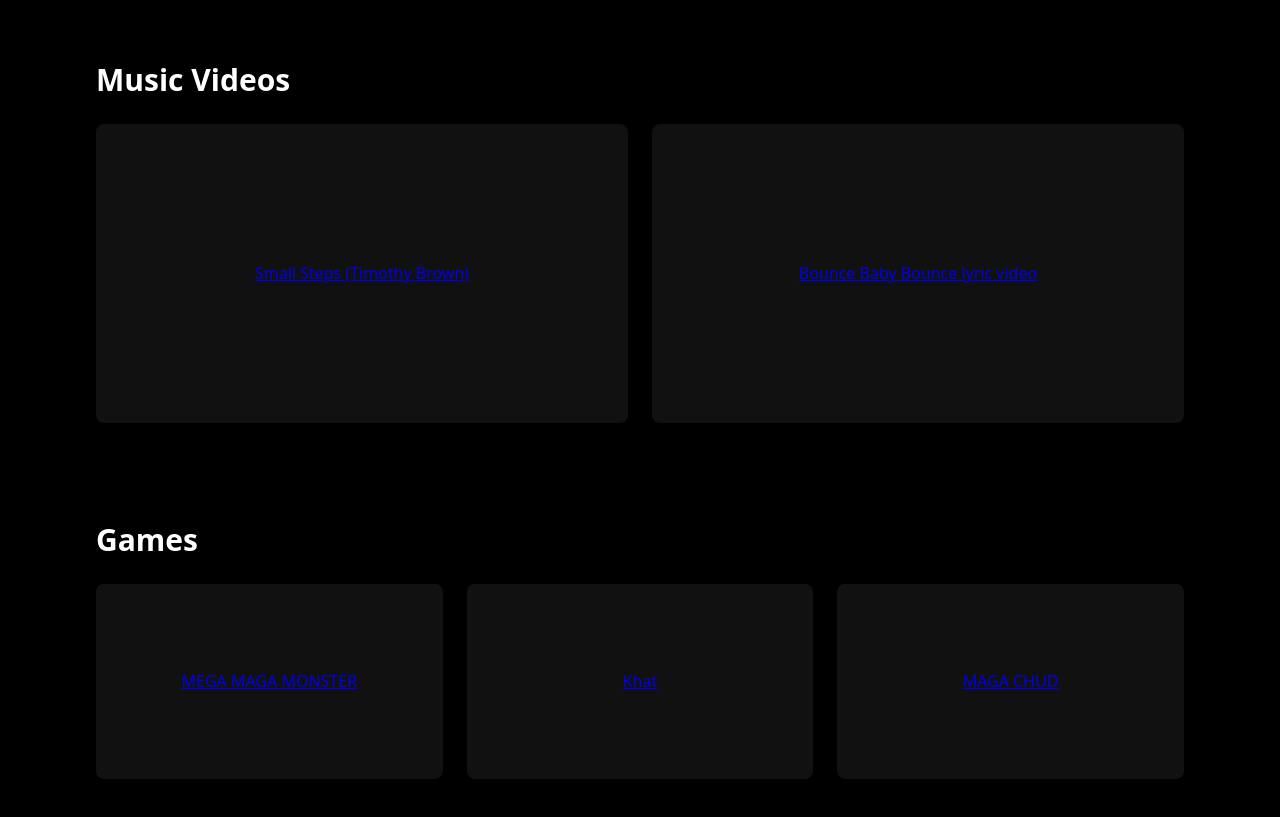
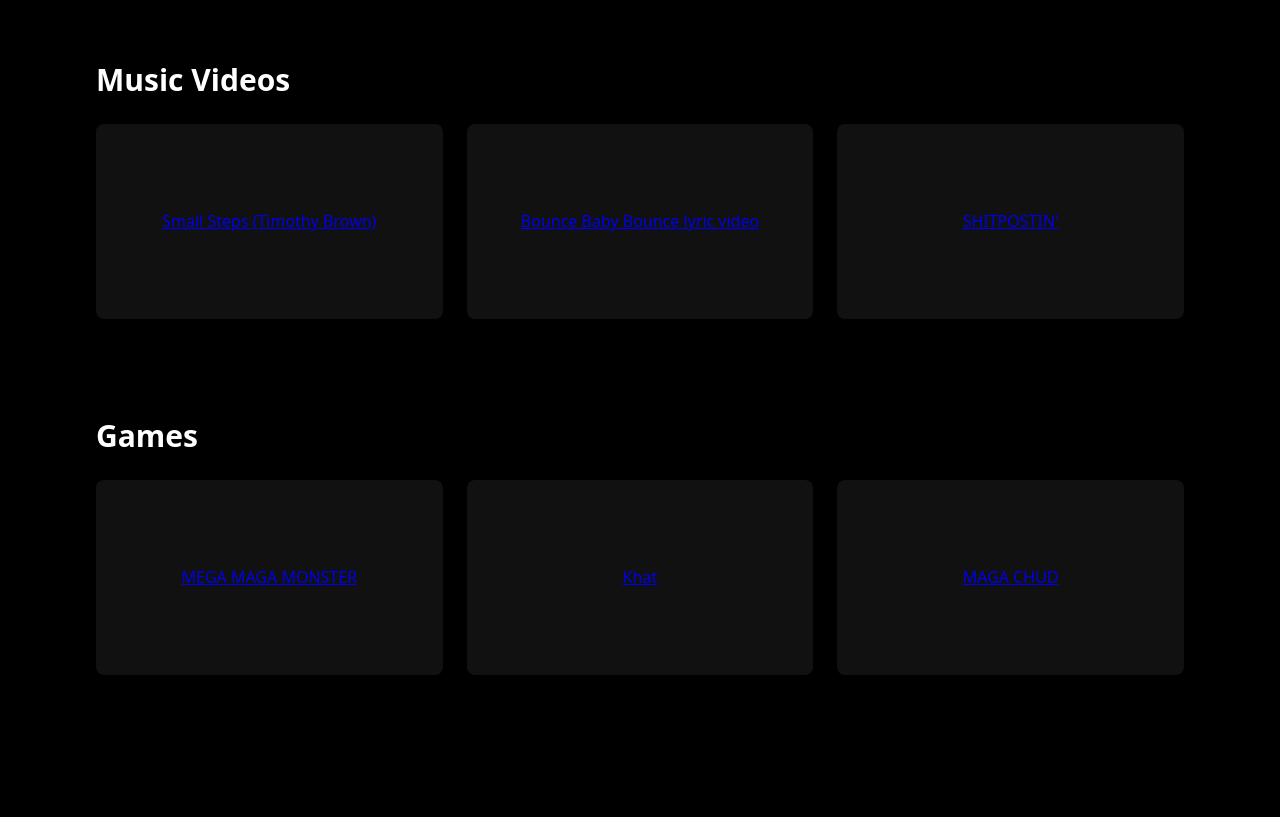
Before and after one commit to djpowers69/dj-powers-showcase, a Next.js app: page / in a window 1280 px wide. Shown: the part 1280-2097 px from the top of the page. After the commit the page ends 2035 px from the top, so only its background shows below. Built offline with nearby package versions, Linux system fonts and the light colour scheme.

Commit message:
Add SHITPOSTIN' music video player

```diff
--- a/app/page.tsx
+++ b/app/page.tsx
@@ -31,12 +31,15 @@ export default function Home() {
 
       <section id="music">
         <h2>Music Videos</h2>
-        <div className="grid grid-2">
+        <div className="grid grid-3">
           <a href="https://x.com/DJpowers69/status/2110080490233593934" target="_blank" rel="noreferrer" className="card card-video">
             Small Steps (Timothy Brown)
           </a>
           <a href="https://x.com/DJpowers69/status/2108269069124460635" target="_blank" rel="noreferrer" className="card card-video">
             Bounce Baby Bounce lyric video
+          </a>
+          <a href="https://shitpostin.grok.me/" target="_blank" rel="noreferrer" className="card card-video">
+            SHITPOSTIN'
           </a>
         </div>
       </section>
```
